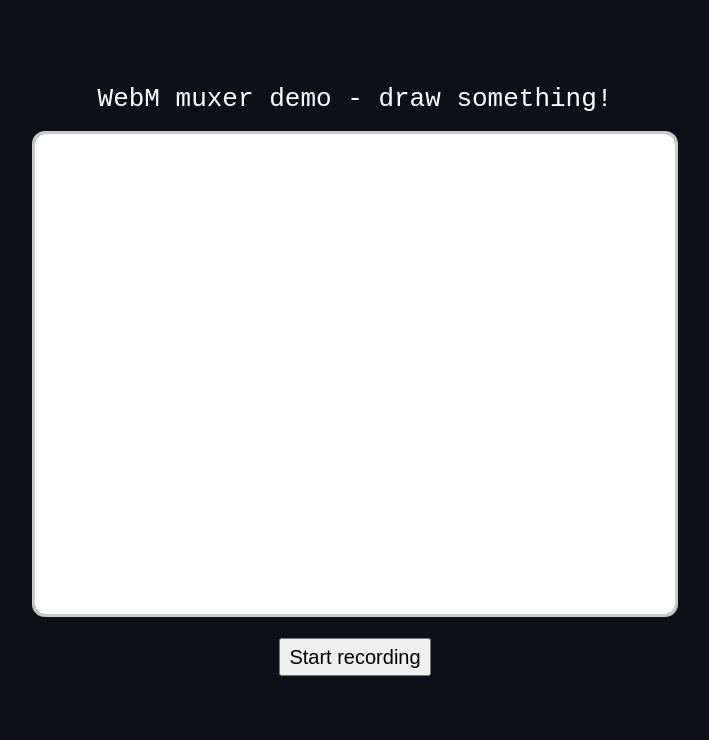
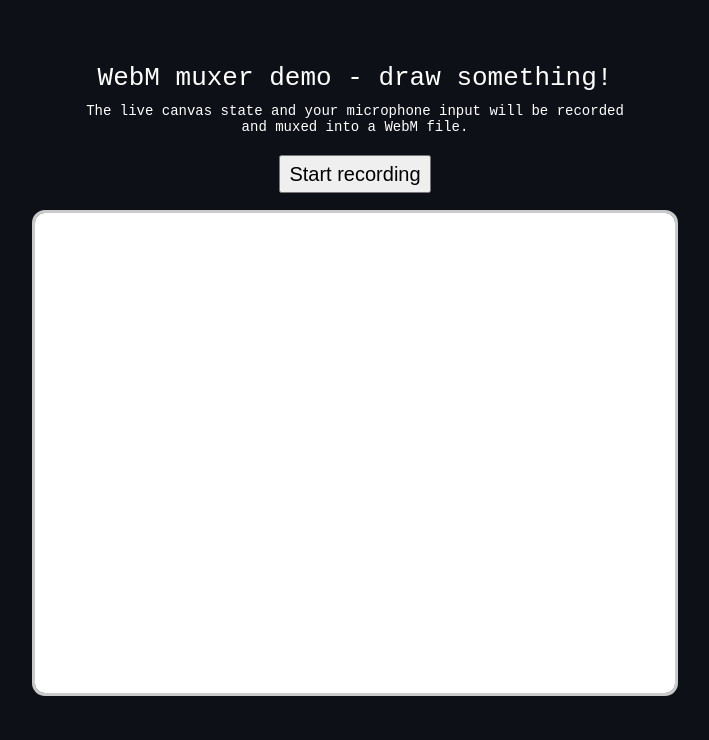
Before and after one commit to Vanilagy/webm-muxer, a website: page demo/index.html in a window 1280 px wide. Shown: the whole page, without its empty margins (285-994 px from the left). Drawn offline with Linux system fonts and the light colour scheme.

Commit message:
Small changes

```diff
--- a/demo/index.html
+++ b/demo/index.html
@@ -12,11 +12,12 @@
 	<body>
 		<main>
 			<h1>WebM muxer demo - draw something!</h1>
-			<canvas width="640" height="480"></canvas>
+			<h2>The live canvas state and your microphone input will be recorded<br>and muxed into a WebM file.</h2>
 			<div id="controls">
 				<button id="start-recording">Start recording</button>
 				<button id="end-recording" style="display: none;">End recording</button>
 			</div>
+			<canvas width="640" height="480"></canvas>
 			<p id="recording-status"></p>
 		</main>
 	</body>
--- a/demo/style.css
+++ b/demo/style.css
@@ -17,10 +17,22 @@
 	user-select: none;
 }
 
+main {
+	width: 640px;
+}
+
 h1 {
 	margin: 0;
 	font-weight: normal;
 	text-align: center;
+	margin-bottom: 10px;
+}
+
+h2 {
+	margin: 0;
+	font-weight: normal;
+	text-align: center;
+	font-size: 14px;
 	margin-bottom: 20px;
 }
 
@@ -31,7 +43,7 @@
 }
 
 #controls {
-	margin-top: 20px;
+	margin-bottom: 20px;
 	display: flex;
 	justify-content: center;
 	height: 38px;
--- a/src/main.ts
+++ b/src/main.ts
@@ -7,6 +7,7 @@
 const AUDIO_TRACK_TYPE = 2;
 const MAX_CHUNK_LENGTH_MS = 2**15;
 const CODEC_PRIVATE_MAX_SIZE = 2**12;
+const APP_NAME = 'https://github.com/Vanilagy/webm-muxer';
 
 interface WebMMuxerOptions {
 	target: 'buffer' | FileSystemWritableFileStream,
@@ -135,8 +136,8 @@
 
 		let segmentInfo: EBML = { id: EBMLId.Info, data: [
 			{ id: EBMLId.TimestampScale, data: 1e6 },
-			{ id: EBMLId.MuxingApp, data: "Vani's epic muxer" },
-			{ id: EBMLId.WritingApp, data: "Vani's epic muxer" },
+			{ id: EBMLId.MuxingApp, data: APP_NAME },
+			{ id: EBMLId.WritingApp, data: APP_NAME },
 			segmentDuration
 		] };
 		this.segmentInfo = segmentInfo;
```
Also changed, not shown: build/webm-muxer.js, build/webm-muxer.min.js.
